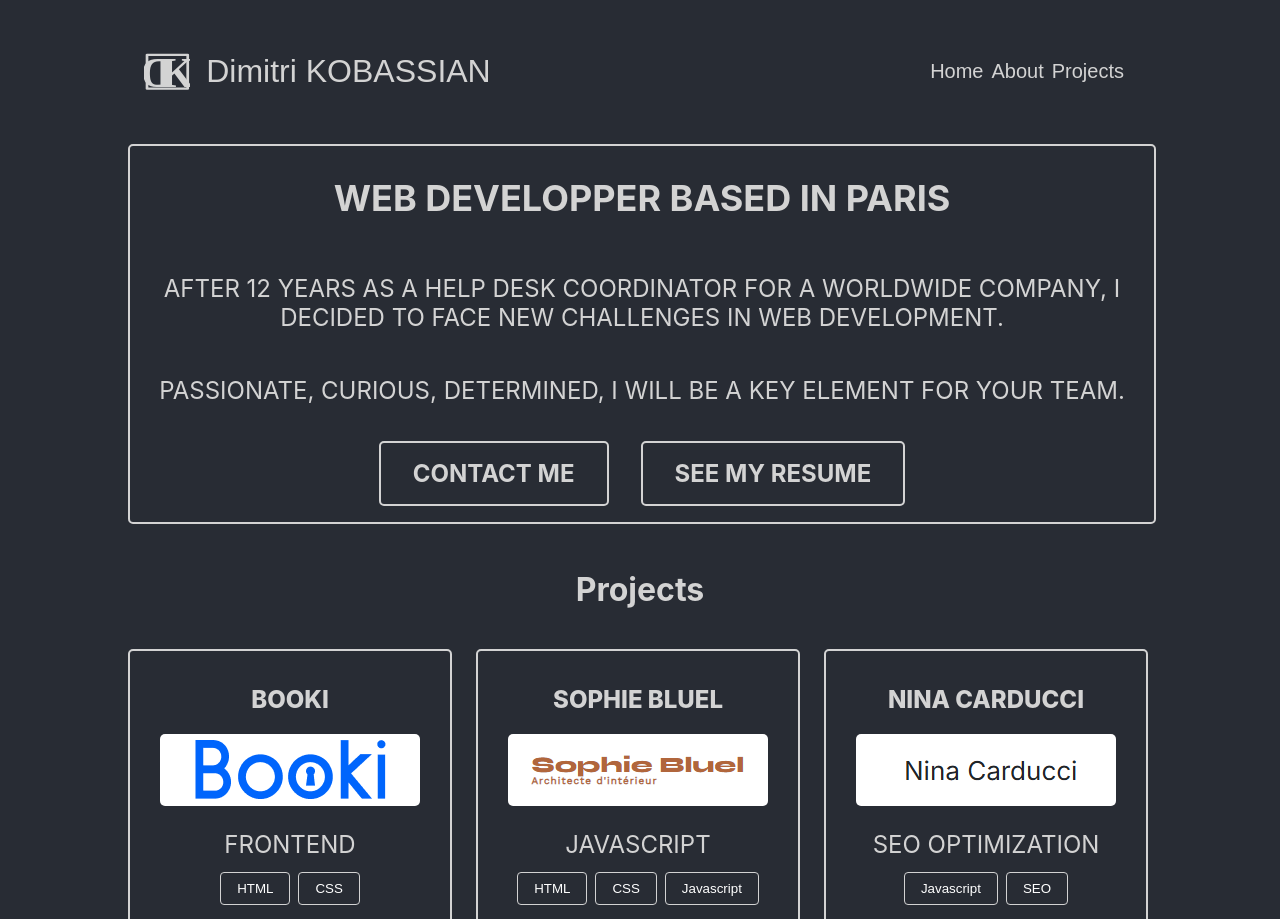
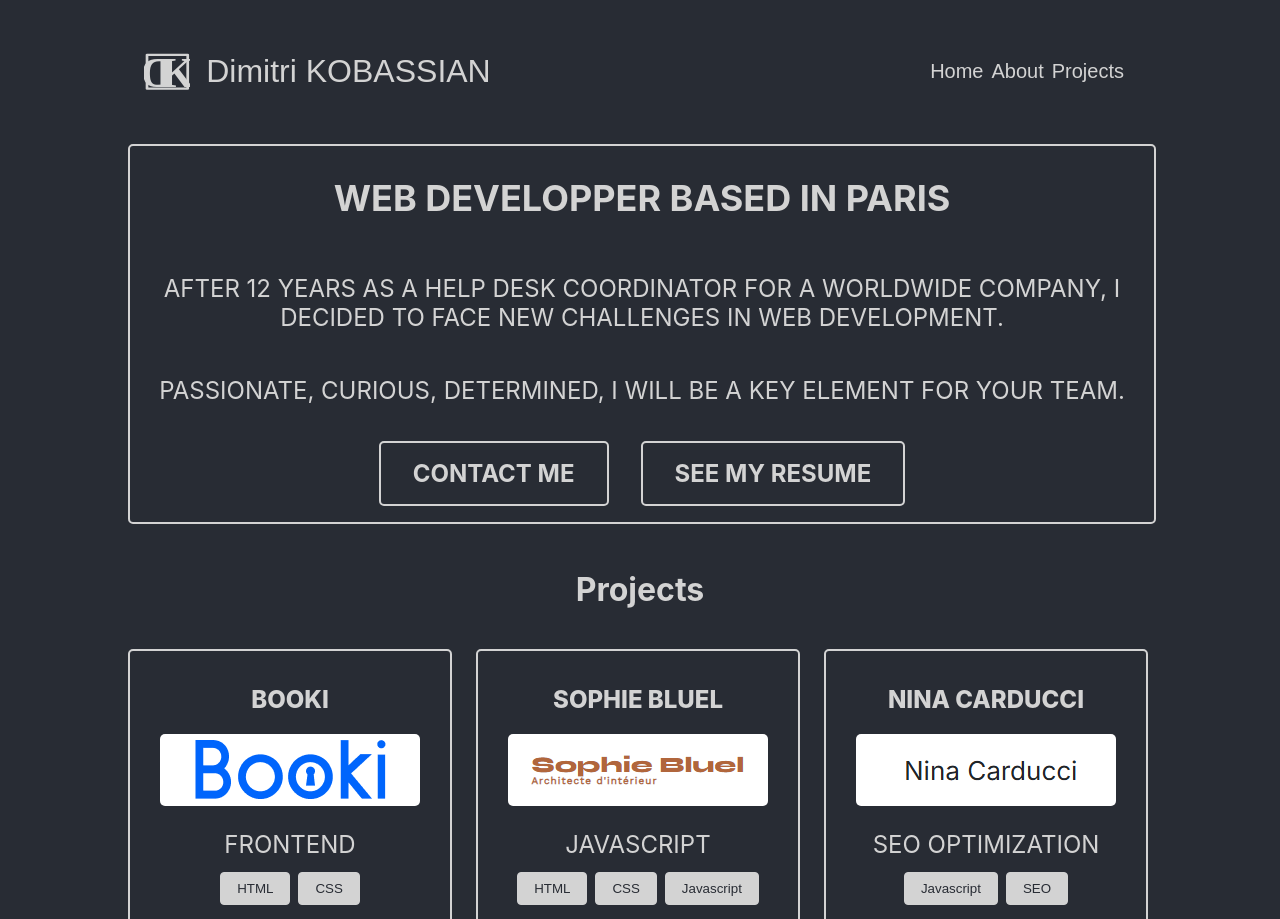
Before and after one commit to DimitriKOBASSIAN/portfolio, a React (Create React App) app: page / in a window 1280 px wide. Shown: the top 919 px of the page. Built offline with nearby package versions, Linux system fonts and the light colour scheme.

Commit message:
removed color hover on tech

```diff
--- a/src/styles/ProjectCard.scss
+++ b/src/styles/ProjectCard.scss
@@ -29,14 +29,8 @@
 
 .projects-technology__button {
     padding: 0.5rem 1rem;
-    background-color: #282c34;
-    color: white;
+    background-color: #d3d3d3;
+    color: #282c34;
     border: 1px solid #d3d3d3;
     border-radius: 4px;
-    cursor: pointer;
 }
-
-.projects-technology__button:hover {
-    background-color: #d3d3d3;
-    color: #282c34
-}
```
